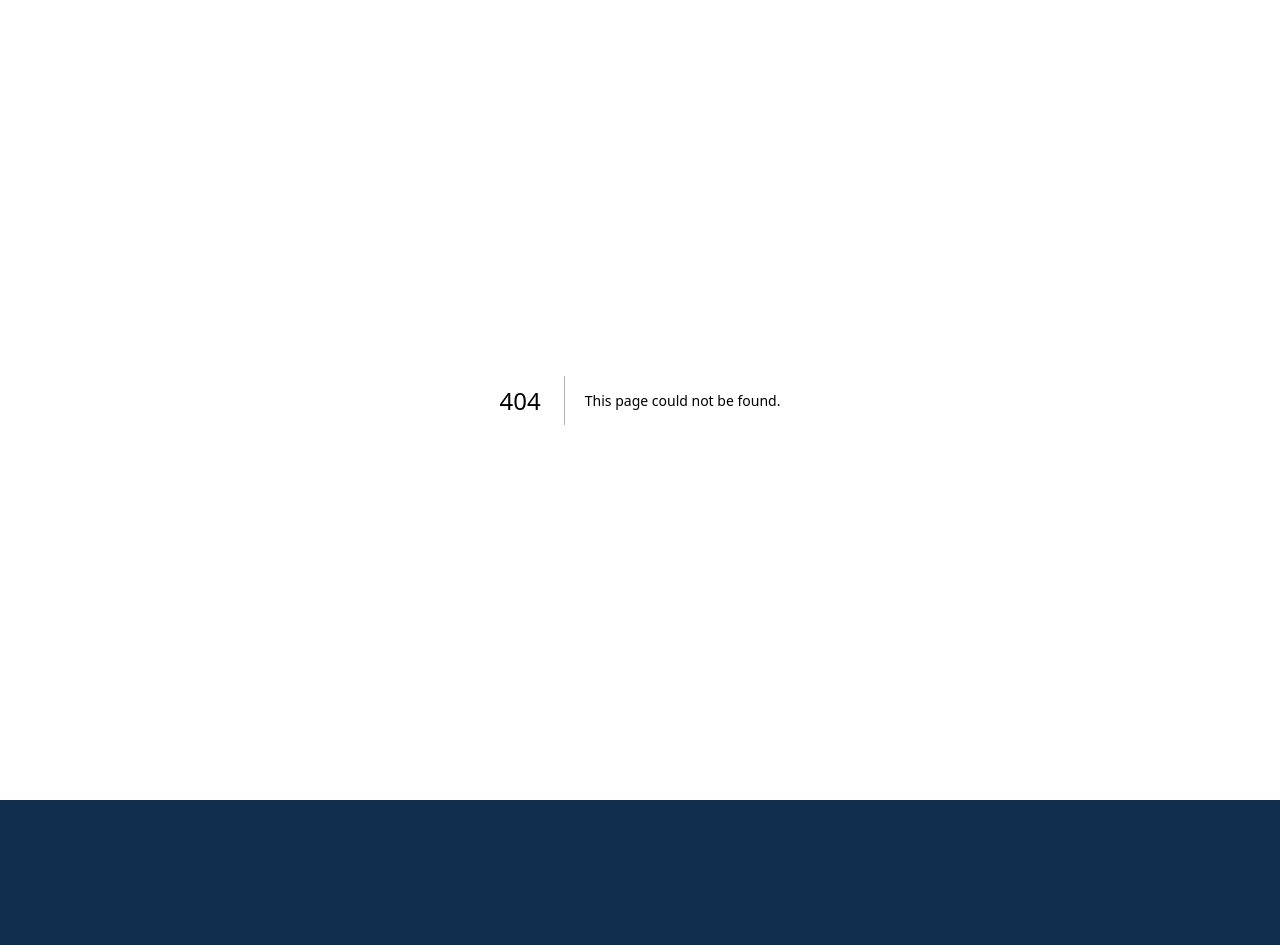
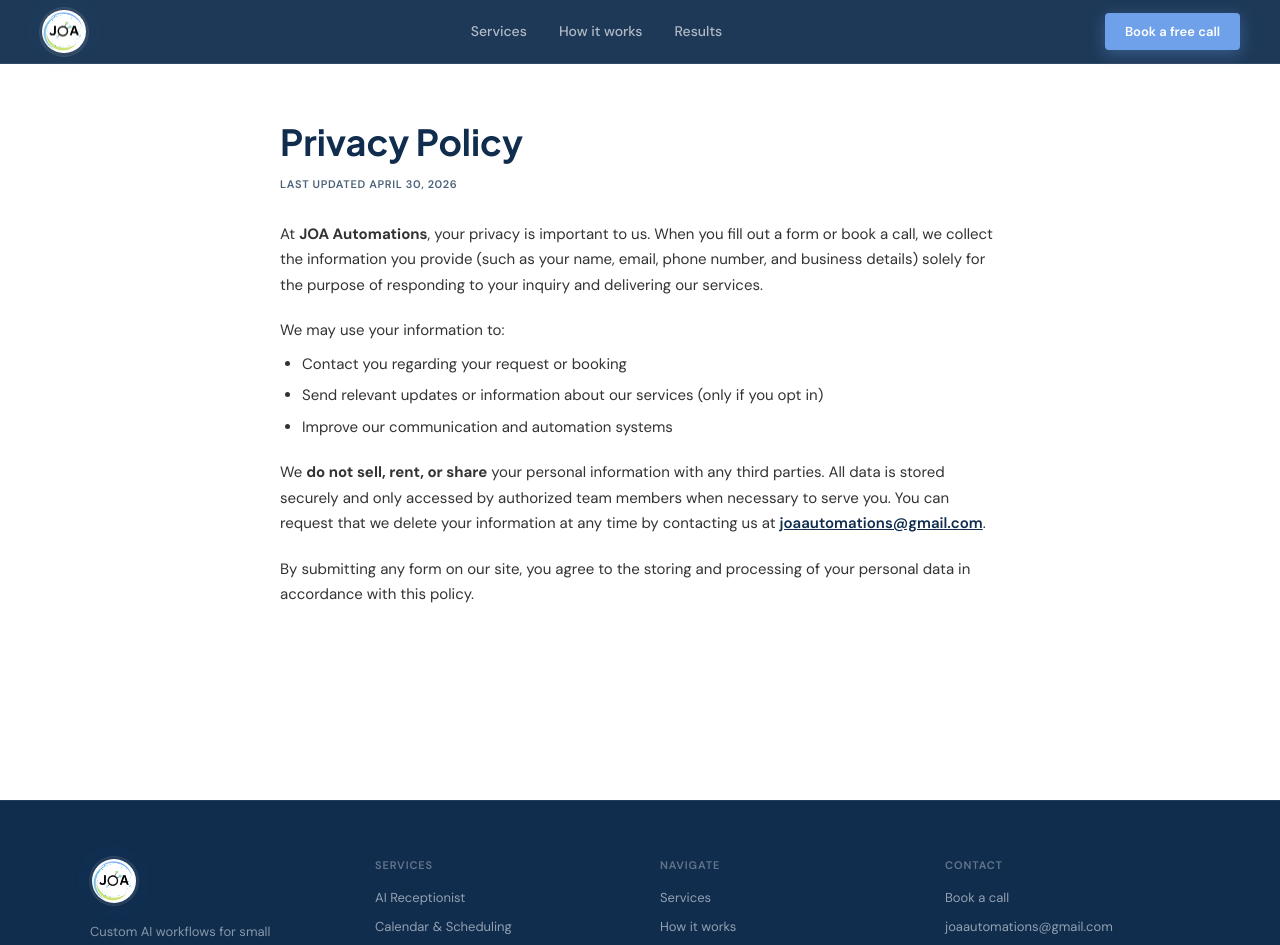
Before and after one commit to juliandavis7/joaautomations, a Next.js app: page /privacy-policy in a window 1280 px wide. Before the commit this address had no page. Shown: the top 945 px of the page. Before the commit the page ends 800 px from the top, so only its background shows below. Built offline with nearby package versions, Linux system fonts and the light colour scheme.

Commit message:
Styling changes + email sig changes

```diff
--- /dev/null
+++ b/app/privacy-policy/page.tsx
@@ -0,0 +1,99 @@
+import type { Metadata } from 'next'
+import NavBar from '@/components/NavBar'
+import Footer from '@/components/Footer'
+
+export const metadata: Metadata = {
+  title: 'Privacy Policy — JOA Automations',
+  description:
+    'How JOA Automations collects, uses, and protects your personal information when you use our website or book a call.',
+}
+
+export default function PrivacyPolicyPage() {
+  return (
+    <>
+      <NavBar />
+      <main
+        className="px-5 sm:px-8 md:px-10"
+        style={{
+          paddingTop: 64 + 56,
+          paddingBottom: 80,
+          background: '#ffffff',
+          minHeight: '100vh',
+        }}
+      >
+        <article
+          style={{
+            maxWidth: 720,
+            margin: '0 auto',
+            fontFamily: "'DM Sans',sans-serif",
+            color: '#333333',
+            fontSize: 15,
+            lineHeight: 1.7,
+          }}
+        >
+          <h1
+            style={{
+              fontFamily: "'Plus Jakarta Sans',sans-serif",
+              fontSize: 'clamp(1.75rem, 4vw, 2.25rem)',
+              fontWeight: 700,
+              color: '#102D4E',
+              marginBottom: 12,
+              lineHeight: 1.2,
+            }}
+          >
+            Privacy Policy
+          </h1>
+          <p
+            style={{
+              fontSize: 11,
+              fontWeight: 600,
+              letterSpacing: '0.06em',
+              textTransform: 'uppercase',
+              color: '#102D4E',
+              opacity: 0.75,
+              marginBottom: 28,
+            }}
+          >
+            Last updated April 30, 2026
+          </p>
+
+          <p style={{ marginBottom: 20 }}>
+            At <strong>JOA Automations</strong>, your privacy is important to us. When you fill out a
+            form or book a call, we collect the information you provide (such as your name, email,
+            phone number, and business details) solely for the purpose of responding to your inquiry
+            and delivering our services.
+          </p>
+
+          <p style={{ marginBottom: 8 }}>We may use your information to:</p>
+          <ul style={{ margin: '0 0 20px', paddingLeft: 22, listStyleType: 'disc' }}>
+            <li style={{ marginBottom: 6 }}>Contact you regarding your request or booking</li>
+            <li style={{ marginBottom: 6 }}>
+              Send relevant updates or information about our services (only if you opt in)
+            </li>
+            <li style={{ marginBottom: 6 }}>Improve our communication and automation systems</li>
+          </ul>
+
+          <p style={{ marginBottom: 20 }}>
+            We <strong>do not sell, rent, or share</strong> your personal information with any third
+            parties. All data is stored securely and only accessed by authorized team members when
+            necessary to serve you. You can request that we delete your information at any time by
+            contacting us at{' '}
+            <a
+              href="mailto:joaautomations@gmail.com"
+              style={{ color: '#102D4E', fontWeight: 600, textDecoration: 'underline' }}
+            >
+              joaautomations@gmail.com
+            </a>
+            .
+          </p>
+
+          <p style={{ marginBottom: 0 }}>
+            By submitting any form on our site, you agree to the storing and processing of your
+            personal data in accordance with this policy.
+          </p>
+        </article>
+      </main>
+      <Footer />
+    </>
+  )
+}
--- a/components/BrandLockup.tsx
+++ b/components/BrandLockup.tsx
@@ -18,31 +18,16 @@
   borderRadius: '50%',
   background: 'rgba(255,255,255,0.08)',
   boxShadow:
-    '0 0 0 1px rgba(255,255,255,0.16), 0 2px 14px rgba(0,0,0,0.28), 0 0 28px rgba(110,161,234,0.18)',
+    '0 0 0 1px rgba(255,255,255,0.12), 0 1px 8px rgba(0,0,0,0.18), 0 0 20px rgba(110,161,234,0.10)',
 }
-
-const wordmarkStyle = (subColor: string): CSSProperties => ({
-  fontFamily: "'Plus Jakarta Sans',sans-serif",
-  fontWeight: 600,
-  fontSize: 17,
-  color: subColor,
-  lineHeight: 1,
-  letterSpacing: '-0.01em',
-  alignSelf: 'center',
-})
 
 type BrandLockupProps = {
   href?: string
   onNavigate?: () => void
-  /** Footer uses slightly muted secondary line; nav uses default. */
-  variant?: 'nav' | 'footer'
 }
 
-export default function BrandLockup({ href, onNavigate, variant = 'nav' }: BrandLockupProps) {
-  const subColor = variant === 'footer' ? 'rgba(255,255,255,0.72)' : '#fff'
-
+export default function BrandLockup({ href, onNavigate }: BrandLockupProps) {
   const inner = (
-    <>
     <span style={logoMarkHalo}>
       <Image
         src="/logo.png"
@@ -52,24 +37,16 @@
         style={{ borderRadius: 999, display: 'block' }}
       />
     </span>
-      <span style={wordmarkStyle(subColor)}>Automations</span>
-    </>
   )
 
-  const flex = {
-    display: 'flex' as const,
-    alignItems: 'center' as const,
-    gap: 10,
-    flexShrink: 0 as const,
-    textDecoration: 'none' as const,
-  }
+  const flexClass = 'flex shrink-0 items-center no-underline'
 
   if (href) {
     return (
       <Link
         href={href}
         onClick={onNavigate}
-        style={{ ...flex }}
+        className={flexClass}
         aria-label="JOA Automations home"
       >
         {inner}
@@ -78,7 +55,7 @@
   }
 
   return (
-    <div style={flex} aria-label="JOA Automations">
+    <div className={flexClass} aria-label="JOA Automations">
       {inner}
     </div>
   )
--- a/components/Footer.tsx
+++ b/components/Footer.tsx
@@ -17,20 +17,20 @@
 }[] = [
   {
     heading: 'Services',
-    links: SERVICE_NAMES.map((label) => ({ label, href: '#services' })),
+    links: SERVICE_NAMES.map((label) => ({ label, href: '/#services' })),
   },
   {
     heading: 'Navigate',
     links: [
-      { label: 'Services', href: '#services' },
-      { label: 'How it works', href: '#process' },
-      { label: 'Results', href: '#results' },
+      { label: 'Services', href: '/#services' },
+      { label: 'How it works', href: '/#process' },
+      { label: 'Results', href: '/#results' },
     ],
   },
   {
     heading: 'Contact',
     links: [
-      { label: 'Book a call', href: '#booking' },
+      { label: 'Book a call', href: '/#booking' },
       { label: 'joaautomations@gmail.com', href: 'mailto:joaautomations@gmail.com' },
     ],
   },
@@ -44,7 +44,7 @@
           {/* Brand */}
           <div className="col-span-2 md:col-span-1">
             <div style={{ marginBottom: 16 }}>
-              <BrandLockup variant="footer" />
+              <BrandLockup />
             </div>
             <p style={{ fontFamily: "'DM Sans',sans-serif", fontSize: 13, color: 'rgba(255,255,255,0.5)', lineHeight: 1.65, maxWidth: 240 }}>
               Custom AI workflows for small businesses, built, tested, and maintained by our team. Live in under a week.
@@ -87,14 +87,15 @@
             © 2026 JOA Automations. All rights reserved.
           </span>
           <div style={{ display: 'flex', gap: 20 }}>
-            {['Privacy', 'Terms'].map(l => (
-              <a
-                key={l}
-                href="#"
-                onClick={e => e.preventDefault()}
-                style={{ fontFamily: "'DM Sans',sans-serif", fontSize: 12, color: 'rgba(255,255,255,0.3)', textDecoration: 'none', cursor: 'pointer' }}
-              >{l}</a>
-            ))}
+            <a
+              href="/privacy-policy"
+              style={{ fontFamily: "'DM Sans',sans-serif", fontSize: 12, color: 'rgba(255,255,255,0.3)', textDecoration: 'none' }}
+            >Privacy</a>
+            <a
+              href="#"
+              onClick={e => e.preventDefault()}
+              style={{ fontFamily: "'DM Sans',sans-serif", fontSize: 12, color: 'rgba(255,255,255,0.3)', textDecoration: 'none', cursor: 'pointer' }}
+            >Terms</a>
           </div>
         </div>
       </div>
--- a/components/NavBar.tsx
+++ b/components/NavBar.tsx
@@ -5,9 +5,9 @@
 import BrandLockup from '@/components/BrandLockup'
 
 const LINKS = [
-  { label: 'Services', href: '#services' },
-  { label: 'How it works', href: '#process' },
-  { label: 'Results', href: '#results' },
+  { label: 'Services', href: '/#services' },
+  { label: 'How it works', href: '/#process' },
+  { label: 'Results', href: '/#results' },
 ]
 
 export default function NavBar() {
@@ -83,7 +83,7 @@
 
       {/* Desktop CTA */}
       <a
-        href="#booking"
+        href="/#booking"
         className="hidden md:inline-block"
         style={{
           background: '#6EA1EA', color: '#fff',
@@ -140,7 +140,7 @@
             </a>
           ))}
           <a
-            href="#booking"
+            href="/#booking"
             onClick={() => setMobileOpen(false)}
             style={{
               marginTop: 16,
--- a/components/ProcessSection.tsx
+++ b/components/ProcessSection.tsx
@@ -1,11 +1,11 @@
 'use client'
 
 const STEPS = [
-  { n: '01', title: 'Strategy call', body: '30-minute call to map your current tools, biggest time drains, and automation opportunities. Free, no pressure.' },
-  { n: '02', title: 'Custom workflow design', body: 'We design your automation blueprint with triggers, actions, and integrations, then walk you through it before we build anything.' },
-  { n: '03', title: 'Build & test', body: 'We build in your existing tools. Every workflow is tested end-to-end before going anywhere near live data.' },
-  { n: '04', title: 'Go live in days', body: 'Most workflows go live within 5–7 business days. We monitor the first week to catch anything unexpected.' },
-  { n: '05', title: 'Ongoing support', body: 'Monthly check-ins, updates when your tools change, and a direct line to our team rather than a ticket queue.' },
+  { n: '01', title: 'Free strategy call', body: '30-minute call to map your current tools, biggest time drains, and where automation would actually pay off. No pressure, no setup fee.' },
+  { n: '02', title: 'Custom proposal + live demo', body: 'We send a tailored automation blueprint and build a working demo you can call and test, so you experience it before committing to anything.' },
+  { n: '03', title: 'Build on your existing tools', body: "We layer automation on top of what you already use (your CRM, your booking system, etc.) so there's no new platform for your team to learn." },
+  { n: '04', title: 'Go live in days', body: 'Most workflows launch in 5 to 7 business days. We monitor closely the first week to catch anything unexpected.' },
+  { n: '05', title: 'Ongoing support, no lock-in', body: "Direct line to a software engineer, unlimited meetings to add new automations at no extra cost, and cancel anytime if it's not saving time or driving bookings." },
 ]
 
 export default function ProcessSection() {
```
Also changed, not shown: signature-preview.html (+16 -16 lines), signature.html (+16 -16 lines). Lines whose indentation alone changed are shown as unchanged.
